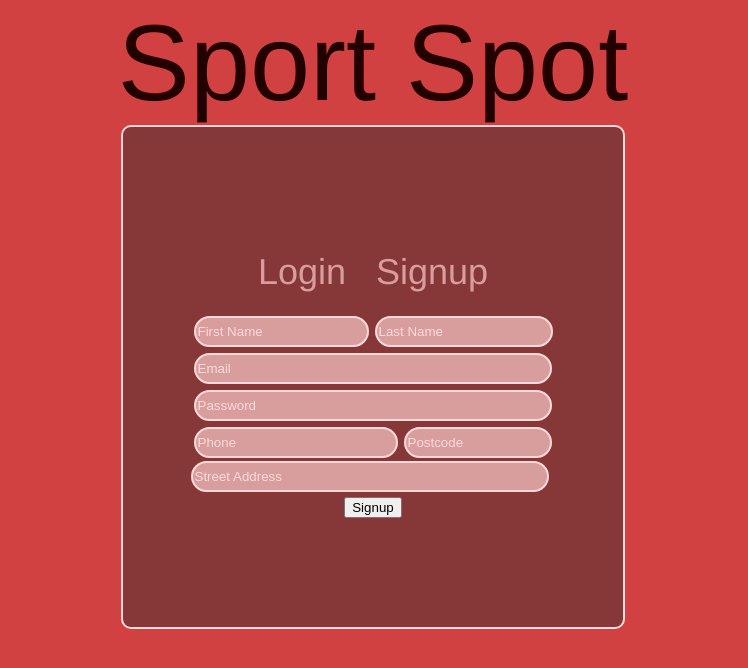
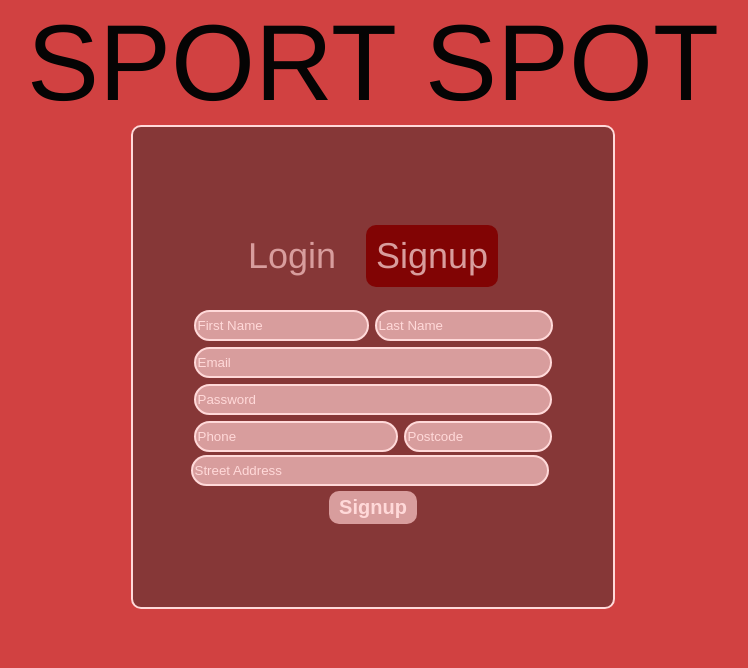
Before and after one commit to LamekMarouf/the-sport-spot, a React (Create React App) app in the folder client/: page / in a window 1280 px wide. Shown: the top 668 px of the page, without its empty margins (267-1015 px from the left). Built offline with nearby package versions, Linux system fonts and the light colour scheme.

Commit message:
finished login page

```diff
--- a/client/src/components/LoginPage.js
+++ b/client/src/components/LoginPage.js
@@ -6,11 +6,11 @@ function LoginPage() {
   return (
     <>
       <section className="login-page">
-        <div className="main-title">Sport Spot</div>
+        <div className="main-title">SPORT SPOT</div>
         <div className="signup-box">
           <div className="signup-option">
-            <p>Login</p>
-            <p>Signup</p>
+            <p id="toggle-login">Login</p>
+            <p id="toggle-signup">Signup</p>
           </div>
           <div className="signup-information">
             <form className="signup-form">
--- a/client/src/styles/_loginPage.scss
+++ b/client/src/styles/_loginPage.scss
@@ -2,7 +2,7 @@ $navbar: #e13939;
 $outline: #ffd9d9;
 $titleColor: #e4e4e4;
 $backgroundMain: #810404;
-$titleColor: #230000;
+$titleColor: #050404;
 $loginSignup: #D89D9D;
 
 // Change font of title to a more special one
@@ -25,11 +25,12 @@ $loginSignup: #D89D9D;
         @include flexCenter();
         flex-direction: column;
 
-        width: 500px;
-        height: 500px;
+        width: 400px;
+        height: 400px;
         border: 2px solid $outline;
         border-radius: 10px;
         background-color: #863737;
+        padding: 40px
     }
     .signup-option {
         @include flexCenter();
@@ -37,6 +38,17 @@ $loginSignup: #D89D9D;
         font-size: 36px;
         p {
             margin: 15px;
+        }
+        #toggle-signup {
+            background-color: $backgroundMain;
+            padding: 10px;
+            border-radius: 10px;
+            &:hover {
+                cursor: pointer;
+            }
+        }
+        #toggle-login {
+            cursor: pointer;
         }
     }
     .signup-information {
@@ -132,5 +144,21 @@ $loginSignup: #D89D9D;
                 }
             }
         }
-    }
+        }
+        .signup-button {
+            background-color: $loginSignup;
+            border: none;
+            padding: 5px 10px;
+            border-radius: 10px;
+            font-size: 20px;
+            font-weight: 700;
+            color: $outline;
+            transition: .1s ease-in-out;
+            &:hover {
+                cursor: pointer;
+                background-color: $outline;
+                color: $loginSignup;
+                transition: .1s ease-in-out;
+            }
+        }
 }
--- a/client/src/styles/style.css
+++ b/client/src/styles/style.css
@@ -446,7 +446,7 @@ body {
 
 .login-page .main-title {
   font-size: 108px;
-  color: #230000;
+  color: #050404;
 }
 
 .login-page .signup-box {
@@ -463,11 +463,12 @@ body {
   -webkit-box-direction: normal;
       -ms-flex-direction: column;
           flex-direction: column;
-  width: 500px;
-  height: 500px;
+  width: 400px;
+  height: 400px;
   border: 2px solid #ffd9d9;
   border-radius: 10px;
   background-color: #863737;
+  padding: 40px;
 }
 
 .login-page .signup-option {
@@ -486,6 +487,20 @@ body {
 
 .login-page .signup-option p {
   margin: 15px;
+}
+
+.login-page .signup-option #toggle-signup {
+  background-color: #810404;
+  padding: 10px;
+  border-radius: 10px;
+}
+
+.login-page .signup-option #toggle-signup:hover {
+  cursor: pointer;
+}
+
+.login-page .signup-option #toggle-login {
+  cursor: pointer;
 }
 
 .login-page .signup-information {
@@ -652,4 +667,24 @@ body {
 .login-page .signup-information .signup-form .street-address ::placeholder {
   color: #ffd9d9;
 }
+
+.login-page .signup-button {
+  background-color: #D89D9D;
+  border: none;
+  padding: 5px 10px;
+  border-radius: 10px;
+  font-size: 20px;
+  font-weight: 700;
+  color: #ffd9d9;
+  -webkit-transition: .1s ease-in-out;
+  transition: .1s ease-in-out;
+}
+
+.login-page .signup-button:hover {
+  cursor: pointer;
+  background-color: #ffd9d9;
+  color: #D89D9D;
+  -webkit-transition: .1s ease-in-out;
+  transition: .1s ease-in-out;
+}
 /*# sourceMappingURL=style.css.map */
```
Also changed, not shown: 1 other file (tests, documents, lock files or other folders).
